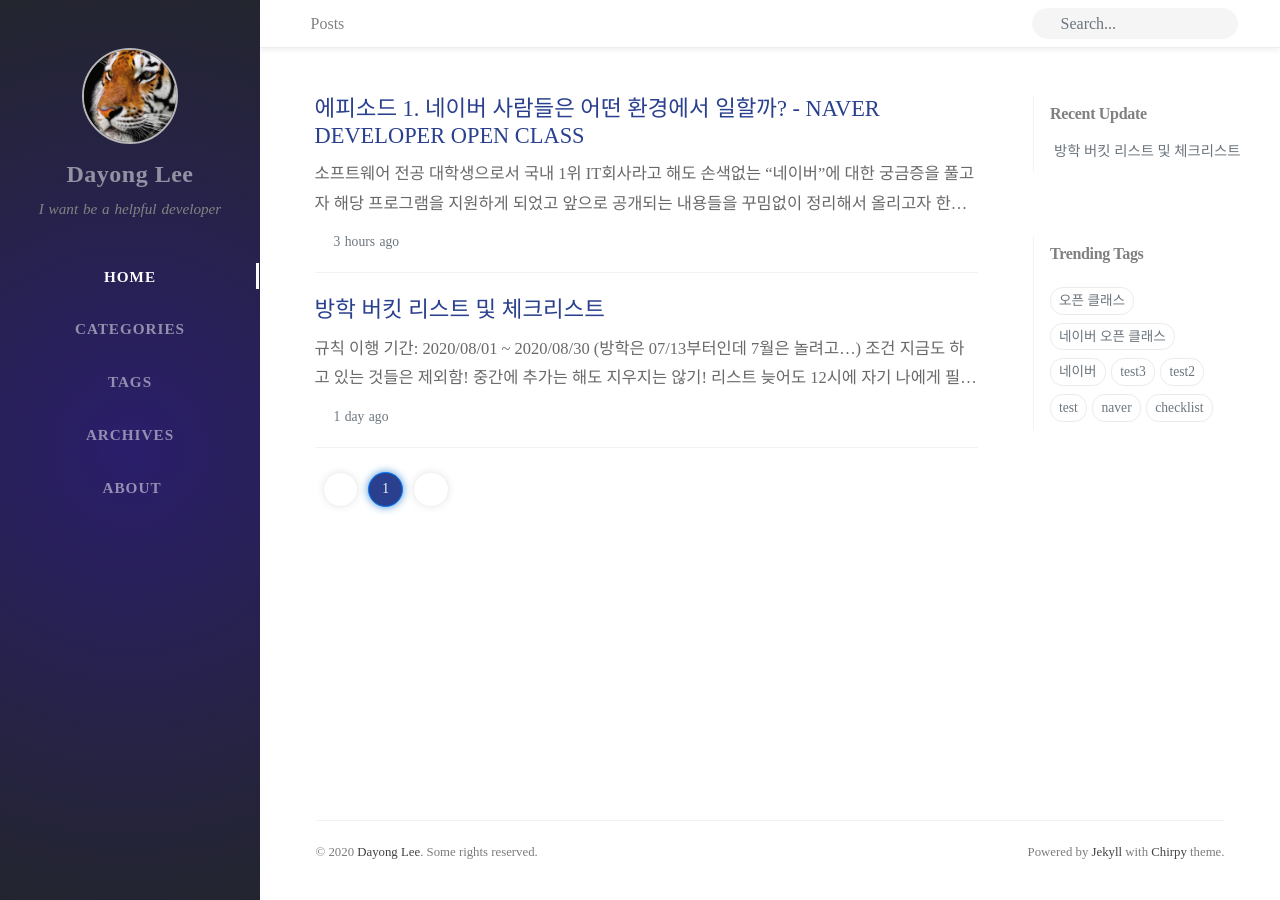
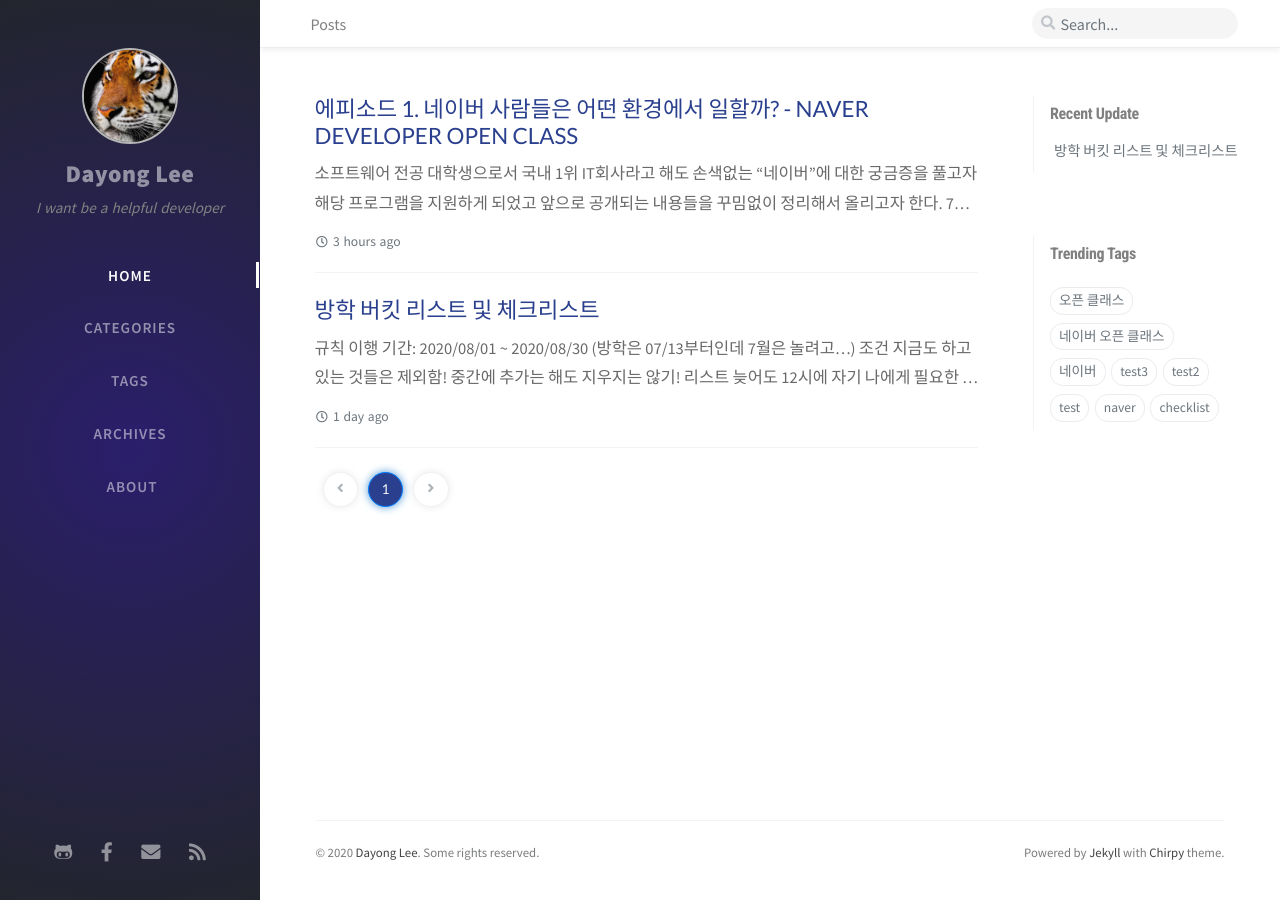
Before and after one commit to dayongkr/deprecated_dayongbz.github.io, a Jekyll site: the page built from index.html, in a window 1280 px wide. Built offline with Jekyll 4.4.1, drawn with Linux system fonts in a browser that asks for light colours; nearby versions of some CDN libraries; some web fonts are replaced; the list of posts is cut into pages by our own code; comment, search, counter and statistics services are not loaded.

Commit message:
fix font-family error

```diff
--- a/_includes/head.html
+++ b/_includes/head.html
@@ -51,8 +51,8 @@
     integrity="sha256-LA89z+k9fjgMKQ/kq4OO2Mrf8VltYml/VES+Rg0fh20=" crossorigin="anonymous">
 
   <!-- Font Awesome -->
-  <link rel="stylesheet" href="https://cdn.jsdelivr.net/npm/@fortawesome/fontawesome-free@5.11.2/css/all.min.css"
-    integrity="sha256-+N4/V/SbAFiW1MPBCXnfnP9QSN3+Keu+NlB+0ev/YKQ=" crossorigin="anonymous">
+  <link rel="stylesheet" href="https://cdn.jsdelivr.net/npm/@fortawesome/fontawesome-free@5.14.0/css/all.min.css"
+    integrity="sha256-FMvZuGapsJLjouA6k7Eo2lusoAX9i0ShlWFG6qt7SLc=" crossorigin="anonymous">
   <link rel="stylesheet" href="https://cdn.jsdelivr.net/npm/spoqa-han-sans@2.1.2/css/SpoqaHanSans-kr.css"
     integrity="sha256-aJmCWRpyFpTmySvQ211cufLGTm5591O0v/JwKpQhVjA=" crossorigin="anonymous">
   {% include css-selector.html %}
--- a/assets/css/_addon/main.scss
+++ b/assets/css/_addon/main.scss
@@ -50,10 +50,6 @@ html[mode=dark] {
   }
 }
 
-* {
-  font-family: "'Spoqa Han Sans'','Source Sans Pro', 'Microsoft Yahei', sans-serif" !important;
-}
-
 html, body {
   font-size: 16px;
 }
@@ -63,7 +59,7 @@ body {
   background: var(--body-bg);
   color: var(--text-color);
   -webkit-font-smoothing: antialiased;
-  font-family: 'Source Sans Pro', 'Microsoft Yahei', sans-serif;
+  font-family: 'Spoqa Han Sans','Source Sans Pro', 'Microsoft Yahei', sans-serif ;
 }
 
 /*--- sidebar layout ---*/
--- a/assets/css/_addon/module.scss
+++ b/assets/css/_addon/module.scss
@@ -39,7 +39,7 @@
 
 %heading {
   font-weight: 400;
-  font-family: 'Lato', 'Microsoft Yahei', sans-serif;
+  font-family: "Spoqa Han Sans", "Lato", "Microsoft Yahei", sans-serif;
 }
 
 %section {
@@ -96,5 +96,5 @@
   color: $color;
   font-size: $font-size;
   font-weight: $font-weight;
-  font-family: 'Roboto Condensed', 'Microsoft Yahei', sans-serif;
+  font-family: "Roboto Condensed", "Microsoft Yahei", sans-serif;
 }
```
Also changed, not shown: 1 other file.
